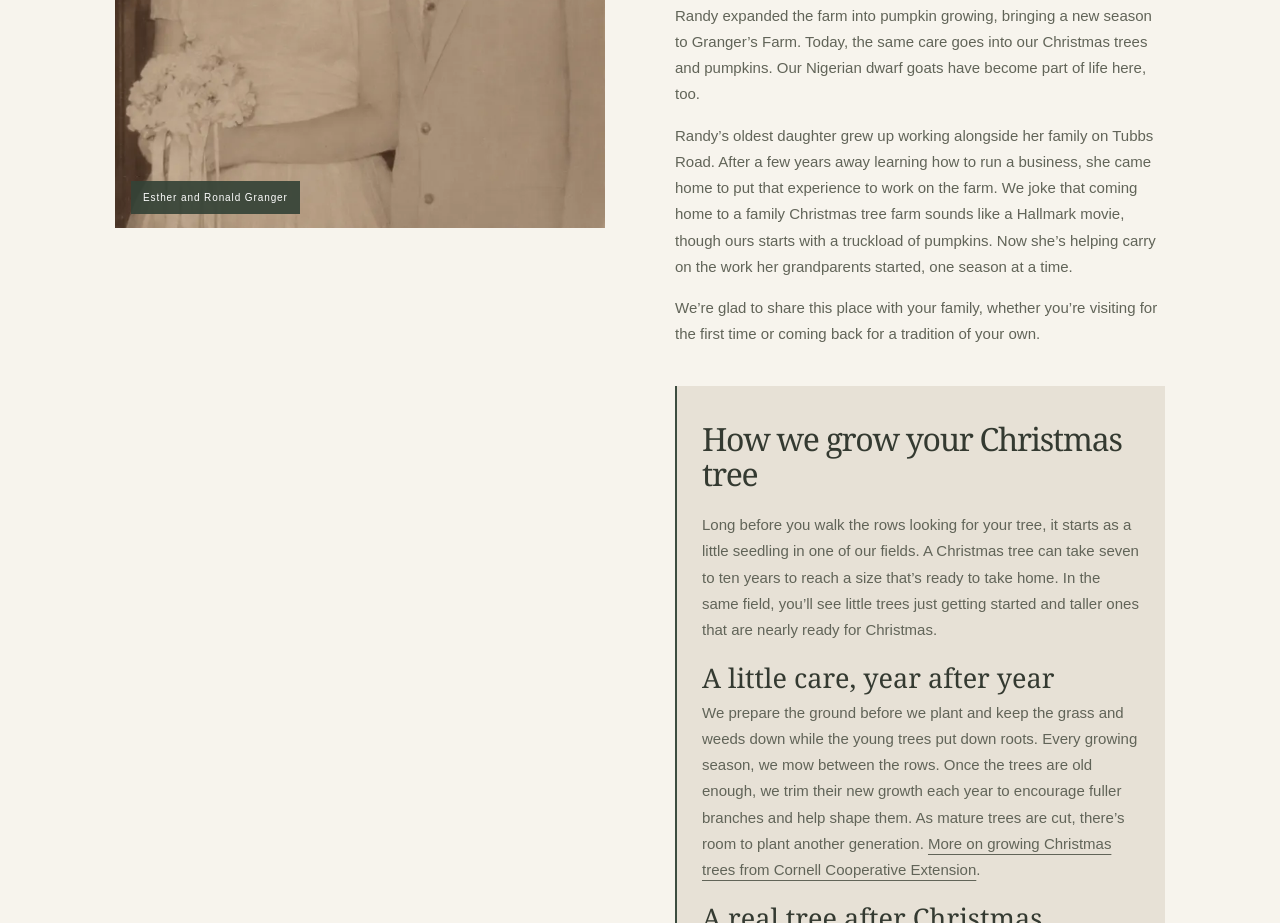
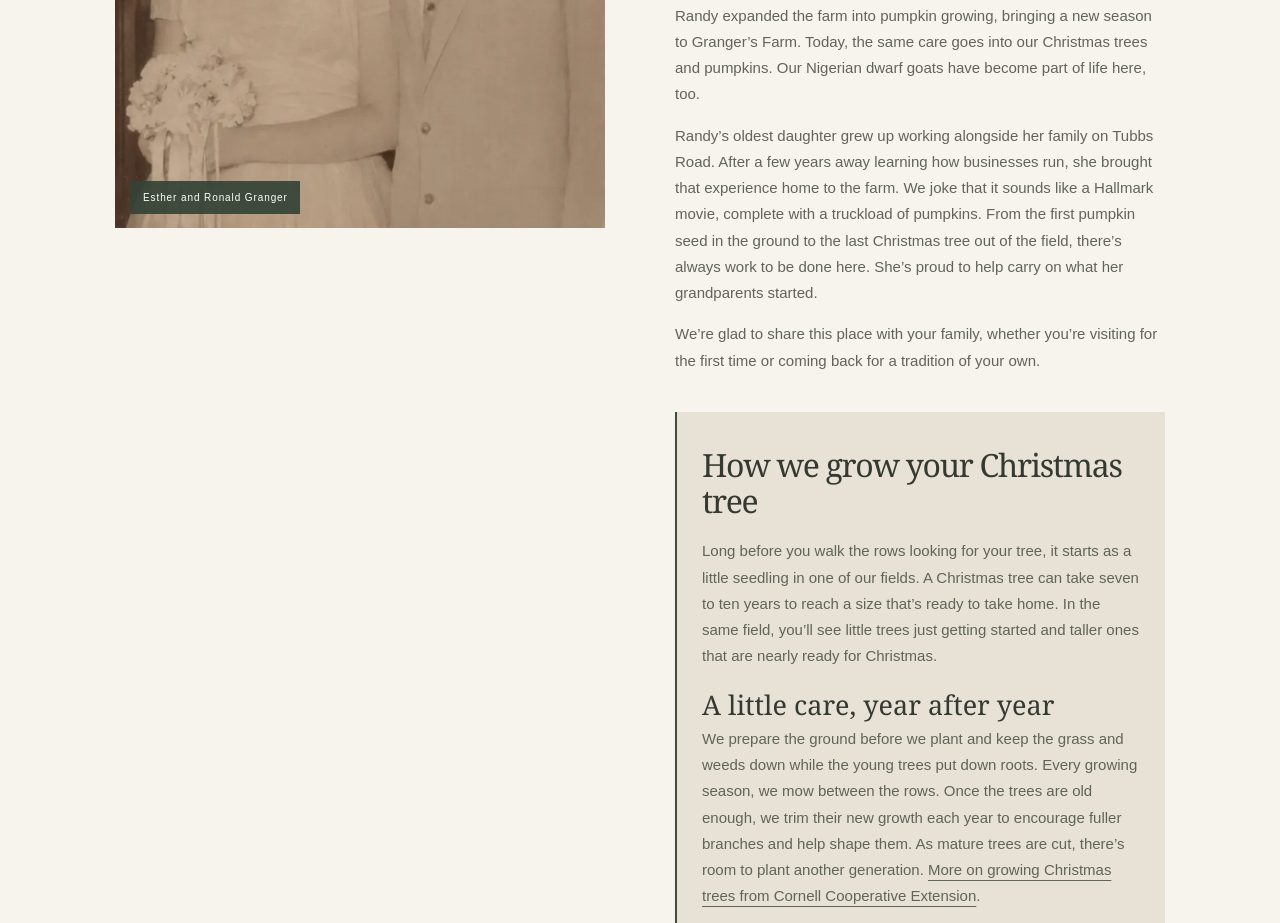
Before and after one commit to grangersfarm/grangers-farm-public, a plain HTML site: page our-family-farm/index.html in a window 1280 px wide. Shown: the part 1178-2101 px from the top of the page. Drawn offline with Linux system fonts and the light colour scheme.

Commit message:
Smooth the third-generation farm story

```diff
--- a/our-family-farm/index.html
+++ b/our-family-farm/index.html
@@ -3,7 +3,7 @@
 <p>Ronald chose to grow Christmas trees. He and his son Randy planted their first trees in the early 1980s and spent years preparing and tending the fields. That work paid off in the winter of 1997, when the family sold its first Christmas tree.</p>
 <p>Ronald and his two sons grew the farm together. When it passed to Randy and Ramey Granger, they carried on the work Ronald and Esther had started.</p>
 <p>Randy expanded the farm into pumpkin growing, bringing a new season to Granger’s Farm. Today, the same care goes into our Christmas trees and pumpkins. Our Nigerian dwarf goats have become part of life here, too.</p>
-<p>Randy’s oldest daughter grew up working alongside her family on Tubbs Road. After a few years away learning how to run a business, she came home to put that experience to work on the farm. We joke that coming home to a family Christmas tree farm sounds like a Hallmark movie, though ours starts with a truckload of pumpkins. Now she’s helping carry on the work her grandparents started, one season at a time.</p>
+<p>Randy’s oldest daughter grew up working alongside her family on Tubbs Road. After a few years away learning how businesses run, she brought that experience home to the farm. We joke that it sounds like a Hallmark movie, complete with a truckload of pumpkins. From the first pumpkin seed in the ground to the last Christmas tree out of the field, there’s always work to be done here. She’s proud to help carry on what her grandparents started.</p>
 <p>We’re glad to share this place with your family, whether you’re visiting for the first time or coming back for a tradition of your own.</p>
 </section><section class="hours-box" id="growing-christmas-trees" aria-labelledby="growing-christmas-trees-heading">
 <h2 id="growing-christmas-trees-heading">How we grow your Christmas tree</h2>
```
